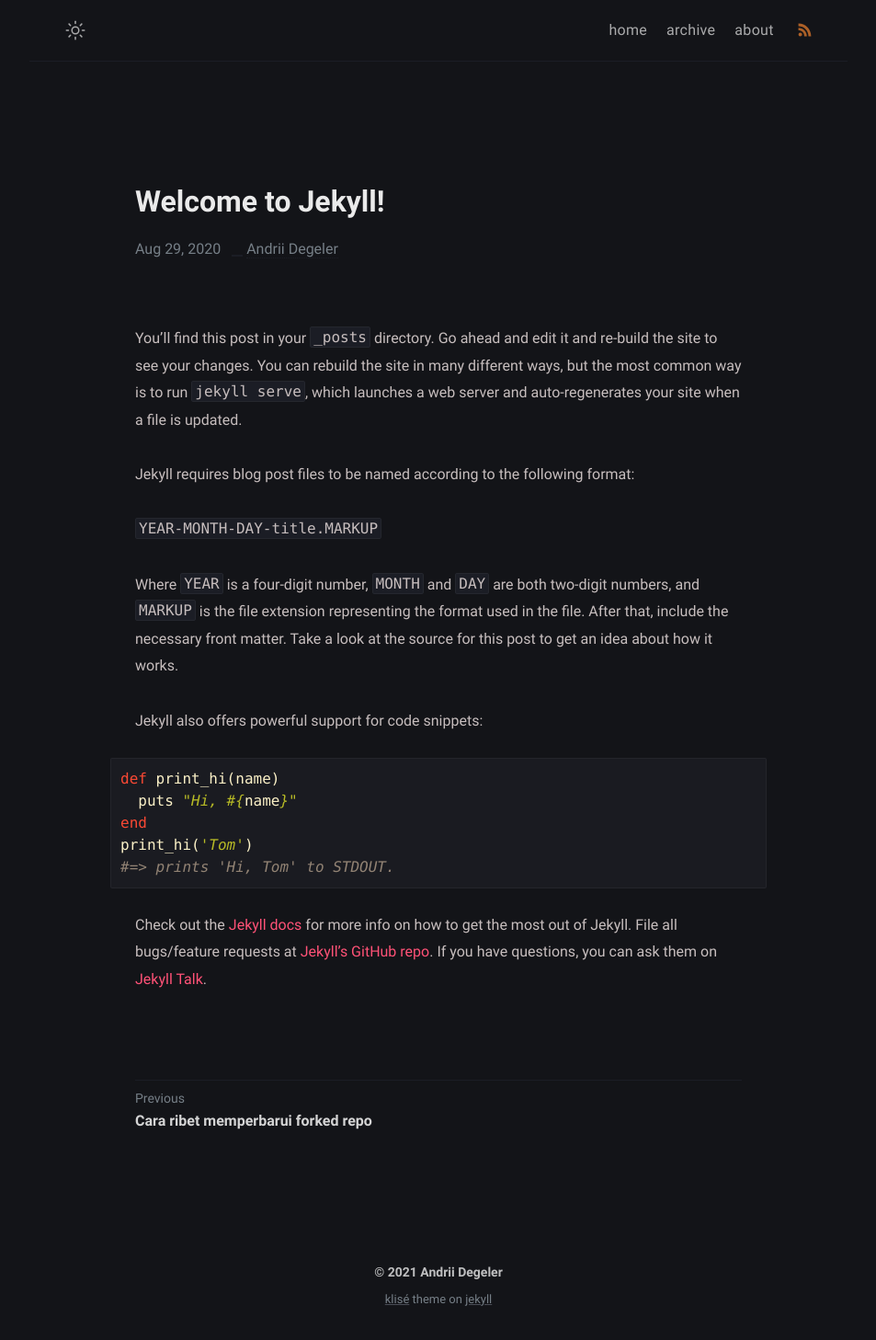
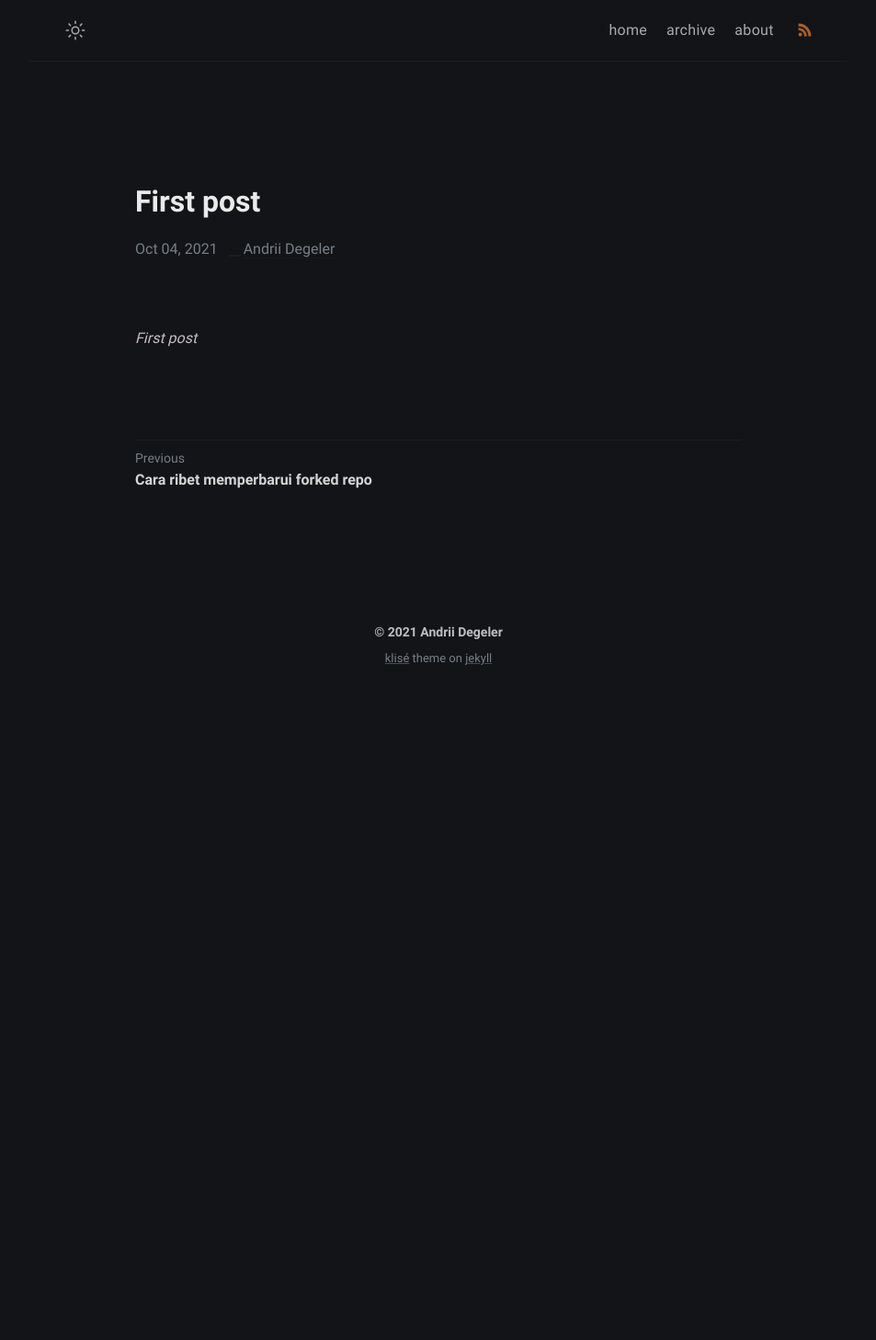
Before and after one commit to shlema/shlema.github.io, a Jekyll site: the page built from _posts/welcome-to-jekyll/2020-08-29-welcome-to-jekyll.md, in a window 1280 px wide. Shown: the whole page at 92% size, without its empty margins (163-1116 px from the left). Built offline with Jekyll 4.4.1, drawn with Linux system fonts in a browser that asks for light colours; after the commit the page ends 900 px from its top, so only the background shows below that.

Commit message:
remove demo posts

```diff
--- a/_posts/welcome-to-jekyll/2020-08-29-welcome-to-jekyll.md
+++ b/_posts/welcome-to-jekyll/2020-08-29-welcome-to-jekyll.md
@@ -1,29 +1,8 @@
 ---
 layout: post
-title:  "Welcome to Jekyll!"
-date:   2020-08-29 09:29:20 +0700
-categories: jekyll update
+title:  "First post"
+date:   2021-10-04 09:29:20 +0200
+categories: update
 ---
-You’ll find this post in your `_posts` directory. Go ahead and edit it and re-build the site to see your changes. You can rebuild the site in many different ways, but the most common way is to run `jekyll serve`, which launches a web server and auto-regenerates your site when a file is updated.
 
-Jekyll requires blog post files to be named according to the following format:
-
-`YEAR-MONTH-DAY-title.MARKUP`
-
-Where `YEAR` is a four-digit number, `MONTH` and `DAY` are both two-digit numbers, and `MARKUP` is the file extension representing the format used in the file. After that, include the necessary front matter. Take a look at the source for this post to get an idea about how it works.
-
-Jekyll also offers powerful support for code snippets:
-
-{% highlight ruby %}
-def print_hi(name)
-  puts "Hi, #{name}"
-end
-print_hi('Tom')
-#=> prints 'Hi, Tom' to STDOUT.
-{% endhighlight %}
-
-Check out the [Jekyll docs][jekyll-docs] for more info on how to get the most out of Jekyll. File all bugs/feature requests at [Jekyll’s GitHub repo][jekyll-gh]. If you have questions, you can ask them on [Jekyll Talk][jekyll-talk].
-
-[jekyll-docs]: https://jekyllrb.com/docs/home
-[jekyll-gh]:   https://github.com/jekyll/jekyll
-[jekyll-talk]: https://talk.jekyllrb.com/
+*First post*
```
